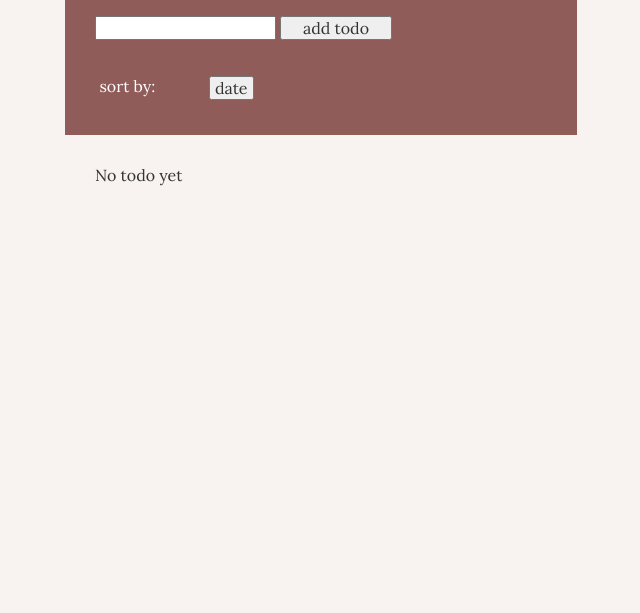
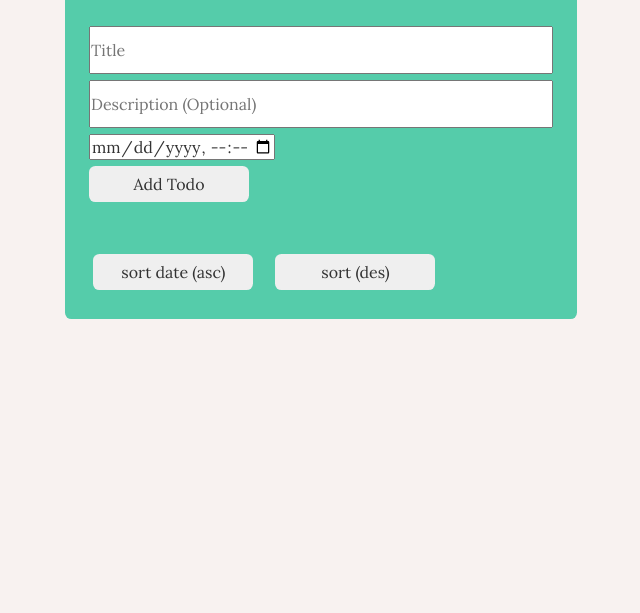
Before and after one commit to Sye-5pace/Interactive_Todo-gtp-lab2, a website built with Vite: page index.html in a window 1280 px wide. Shown: the part 187-800 px from the top of the page, without its empty margins (319-959 px from the left). Built offline with nearby package versions, Linux system fonts and the light colour scheme.

Commit message:
update ui

```diff
--- a/index.html
+++ b/index.html
@@ -1,4 +1,4 @@
-<!doctype html>
+<!DOCTYPE html>
 <html lang="en">
 <head>
   <meta charset="UTF-8" />
@@ -12,25 +12,26 @@
 </head>
 <body>
   <header>
-      <h1>
-        Todo
-      </h1>
+    <h1>Todo</h1>
     <section>
-        <input type="text" label="input-todo"></input>
-        <button id="add-todo">add todo</button>
+      <input type="text" id="todo-title" placeholder="Title"></input>
+      <input type="text" id="todo-desc" placeholder="Description (Optional)"></input>
+      <input type="datetime-local" id="todo-due-date"></input>
+      <button id="add-todo">Add Todo</button>
     </section>
-      <ul> sort by:
+    <ul id="sort-options">
       <li>
-          <button>date</button>
+        <button data-sort="date-asc">sort date (asc)</button>
+      </li>
+      <li>
+        <button data-sort="date-desc">sort (des)</button>
       </li>
     </ul>
   </header>
   <main>
-      <section id="todo list">
-         No todo yet
+    <section id="todo-list">
       </section>
   </main>
-    <script type="module" src="/src/main.ts"></script>
-    <script type="module" src="./src/todoHelpers.ts"></script>
+  <script type="module" src="./src/main.js"></script>
 </body>
 </html>
--- a/src/styles/main.scss
+++ b/src/styles/main.scss
@@ -28,29 +28,46 @@ body {
    }
 
   header{
-    background-color: #905c5a;
+    background-color: #5ca;
     display: flex;
     padding-left: 0;
-    padding: 1.875rem;
-    gap: 2rem;
+    padding: 1.5rem;
+    border-radius: 0.4rem;
+    gap: 3rem;
 
     h1{
       font-size: 3rem;
       color: #fff;
     }
 
+
     section{
       width: 100%;
+      display: flex;
+      flex-direction: column;
+      gap: 0.375rem;
+      button {
+        width: 10rem;
+        border-style: none;
+        border-radius: 0.4rem;
+        padding: 0.5rem;
+      }
 
-      button {
-        width: 7rem;
+
+      #todo-title{
+        width: 100%;
+        height: 3rem;
+
+      }
+      #todo-desc{
+        width: 100%;
+        height: 3rem;
       }
     }
 
     ul {
       display: flex;
-      flex-direction: row;
-      gap: 1.25rem;
+      flex-direction: row ;
       text-align: center;
       padding: 0.275rem ;
       color:#fff;
@@ -59,8 +76,16 @@ body {
 
       li{
         color: #fff;
-        // padding: rem;
-        width: 7rem;
+        // width: 18rem;
+        display: flex;
+        flex-direction: row;
+
+        button{
+          width: 10rem;
+          padding: 0.5rem;
+          border-radius: 0.4rem;
+          border-style: none;
+        }
       }
     }
 
```
Lines whose indentation alone changed are shown as unchanged.
